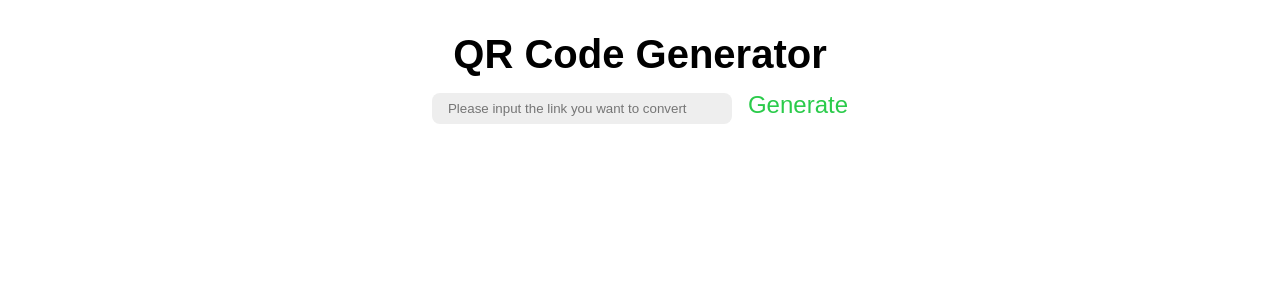
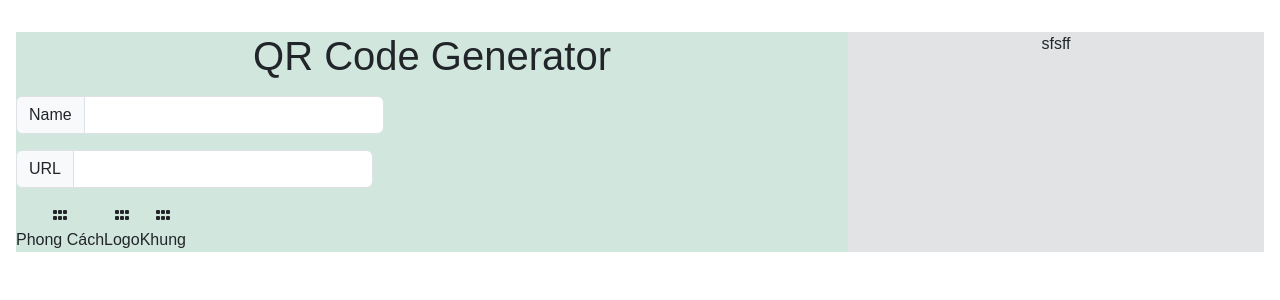
Before and after one commit to CallMeKennn/convert-link-to-QRcode, a React (Create React App) app: page / in a window 1280 px wide. Shown: the top 300 px of the page. Built offline with nearby package versions, Linux system fonts and the light colour scheme.

Commit message:
Create Component

```diff
--- a/public/index.html
+++ b/public/index.html
@@ -10,6 +10,7 @@
       content="Web site created using create-react-app"
     />
     <link rel="apple-touch-icon" href="%PUBLIC_URL%/logo192.png" />
+    <link href="https://fonts.googleapis.com/css?family=Roboto:300,400,500,700&display=swap" rel="stylesheet" />
     <!--
       manifest.json provides metadata used when your web app is installed on a
       user's mobile device or desktop. See https://developers.google.com/web/fundamentals/web-app-manifest/
--- a/src/App.css
+++ b/src/App.css
@@ -21,7 +21,6 @@ h1{
 input{
   appearance: none;
   outline: none;
-  border: none;
   background: #EEE;
   width: 100%;
   max-width: 300px;
--- a/src/App.js
+++ b/src/App.js
@@ -1,70 +1,53 @@
+import { useState } from "react";
+import { InputGroup, Form } from "react-bootstrap";
+import Style from "./Component/Style";
+import Frame from "./Component/Frame";
+import Logo from "./Component/Logo";
+import { faGrip } from "@fortawesome/free-solid-svg-icons";
+import { FontAwesomeIcon } from "@fortawesome/react-fontawesome";
+
+import "react-toastify/dist/ReactToastify.css";
+import "bootstrap/dist/css/bootstrap.min.css";
 import "./App.css";
-import { useState } from "react";
-import QRCode from "qrcode";
-import { ToastContainer, toast } from "react-toastify";
-import "react-toastify/dist/ReactToastify.css";
 
 function App() {
-    const [url, setUrl] = useState("");
-    const [qrImage, setQrImage] = useState("");
+    return (
+        <div className="App d-flex justify-content-between">
+            <div className="bg-success-subtle col-8">
+                <div>
+                    <h1>QR Code Generator</h1>
+                    <InputGroup className="mb-3">
+                        <InputGroup.Text id="inputGroup-sizing-default">Name</InputGroup.Text>
+                        <Form.Control
+                            aria-label="Đặt tên cho mã QR của bạn"
+                            aria-describedby="inputGroup-sizing-default"
+                        />
+                    </InputGroup>
+                    <InputGroup className="mb-3">
+                        <InputGroup.Text id="inputGroup-sizing-default">URL</InputGroup.Text>
+                        <Form.Control
+                            aria-label="Đặt liên kết của bạn vào đây"
+                            aria-describedby="inputGroup-sizing-default"
+                        />
+                    </InputGroup>
+                </div>
 
-    const isUrlValid = (url) => {
-        try {
-          new URL(url);
-          return true;
-        } catch (error) {
-          return false;
-        }
-      };
-
-    const generateQRcode = () => {
-        if (url === "") {
-            setQrImage("");
-            return toast.error("Trường này khong được để trống", {
-                position: "top-right",
-                autoClose: 5000,
-            });
-        } else if (!isUrlValid(url)) {
-            setQrImage("");
-            return toast.error("URL không thỏa mãn, yêu cầu nhập lại URL khác, ", {
-                position: "top-right",
-                autoClose: 5000,
-            });
-        } else {
-            QRCode.toDataURL(url, (err, urlQR) => {
-                if (err)
-                    return toast.error(err, {
-                        position: "top-right",
-                        autoClose: 5000,
-                    });
-                setQrImage(urlQR);
-                setUrl("");
-            });
-        }
-    };
-
-    return (
-        <div className="App">
-            <h1>QR Code Generator</h1>
-            <input
-                value={url}
-                onChange={(e) => setUrl(e.target.value)}
-                type="text"
-                placeholder="Please input the link you want to convert"
-            />
-            <button onClick={generateQRcode}>Generate</button>
-            {qrImage && (
-                <div className="image">
-                    <img src={qrImage} alt={qrImage} />
+                <div className="d-flex">
                     <div>
-                        <a href={qrImage} download="qrcode.png">
-                            Download
-                        </a>
+                        <FontAwesomeIcon icon={faGrip} />
+                        <div>Phong Cách</div>
+                    </div>
+                    <div>
+                        <FontAwesomeIcon icon={faGrip} />
+                        <div>Logo</div>
+                    </div>
+                    <div>
+                        <FontAwesomeIcon icon={faGrip} />
+                        <div>Khung</div>
                     </div>
                 </div>
-            )}
-
-            <ToastContainer position="top-right" autoClose={5000} />
+            </div>
+            <div className="bg-secondary-subtle col-4">sfsff</div>
         </div>
     );
 }
--- /dev/null
+++ b/src/Component/Frame.js
@@ -0,0 +1,10 @@
+
+const Frame = () => {
+    return (
+        <div className="frame-container">
+            <h1>Frame</h1>
+        </div>
+    );
+};
+
+export default Frame;
--- /dev/null
+++ b/src/Component/Logo.js
@@ -0,0 +1,9 @@
+const Logo = () => {
+    return (
+        <div className="logo-container">
+            <h1>Logo</h1>
+        </div>
+    );
+};
+
+export default Logo;
--- /dev/null
+++ b/src/Component/Style.js
@@ -0,0 +1,9 @@
+const Style = () => {
+    return (
+        <div className="style-container">
+            <h1>Style</h1>
+        </div>
+    );
+};
+
+export default Style;
--- a/src/index.css
+++ b/src/index.css
@@ -1,3 +1,5 @@
+
+
 body {
   margin: 0;
   font-family: -apple-system, BlinkMacSystemFont, 'Segoe UI', 'Roboto', 'Oxygen',
@@ -5,6 +7,7 @@ body {
     sans-serif;
   -webkit-font-smoothing: antialiased;
   -moz-osx-font-smoothing: grayscale;
+  font-family: Roboto, Helvetica, Arial, sans-serif;
 }
 
 code {
```
Also changed, not shown: package.json (+10 -1 lines), src/Component/QRcodeReview.js (added, +10 -0 lines), test.txt (added), 1 other file (tests, documents, lock files or other folders).
